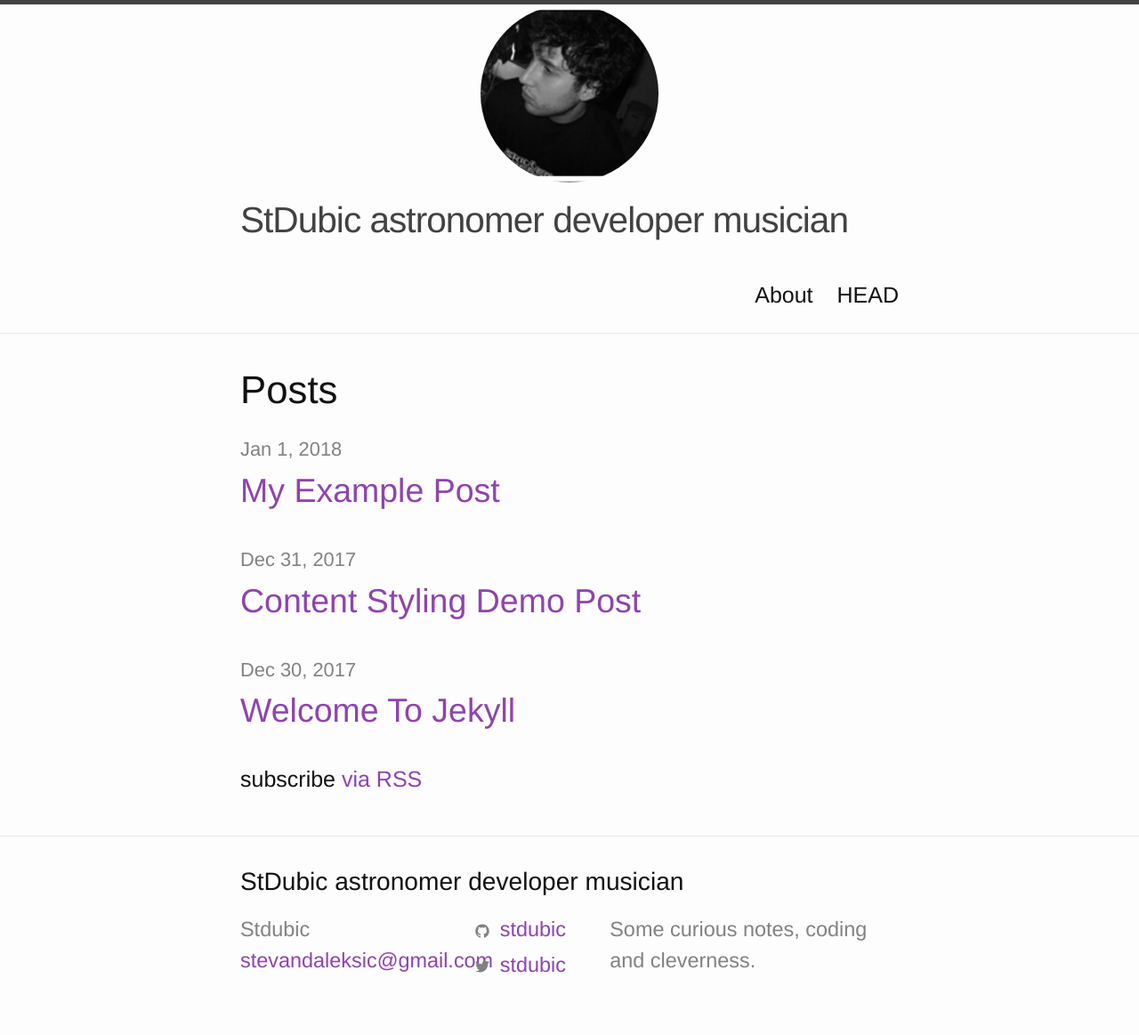
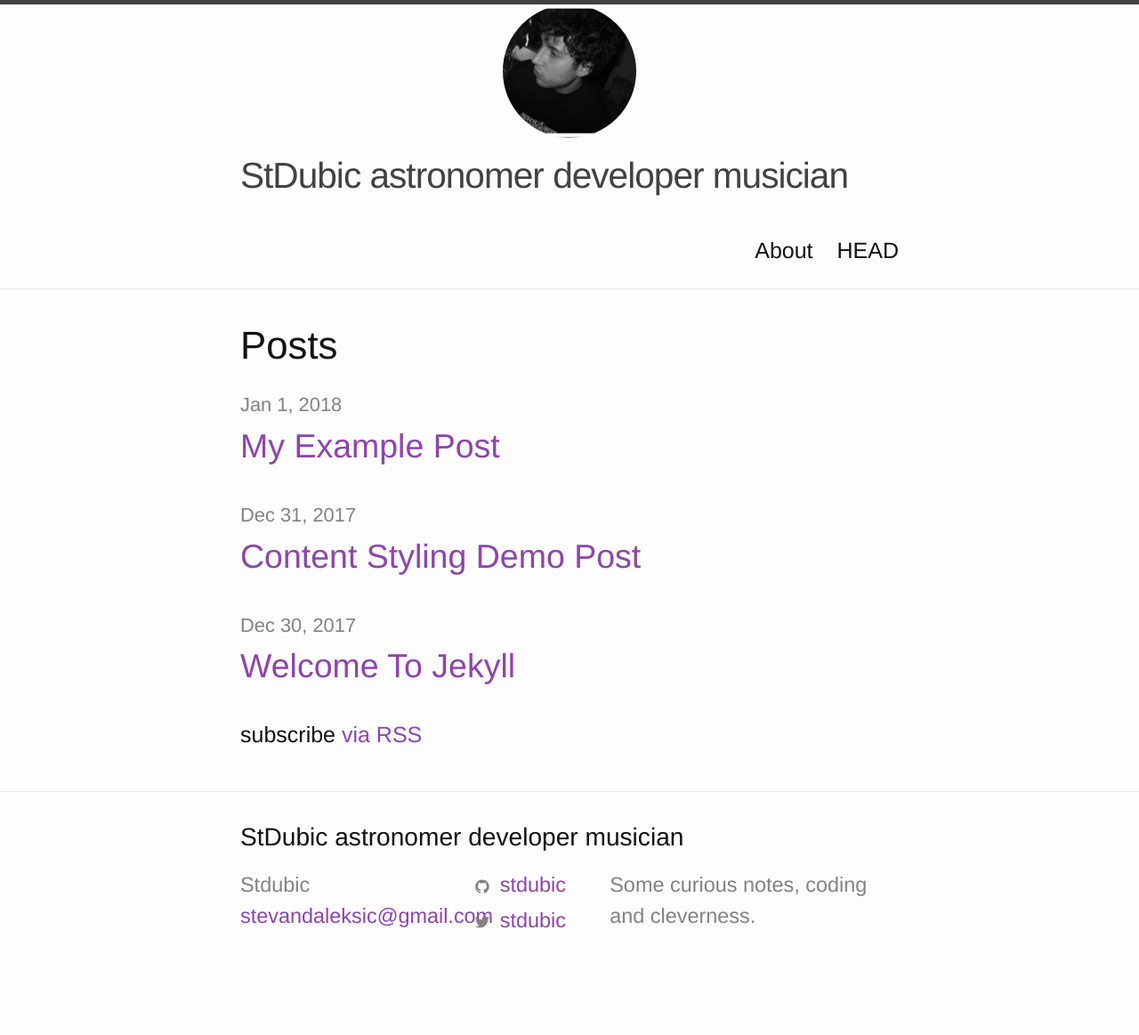
Before and after one commit to Stdubic/Stevan-Aleksic-aka-Stdubic, a Jekyll site: the page built from index.md, in a window 1280 px wide. Shown: the whole page at 89% size. Built offline with Jekyll 4.4.1, drawn with Linux system fonts in a browser that asks for light colours; after the commit the page ends 1113 px from its top, so only the background shows below that.

Commit message:
Update header.html

```diff
--- a/_includes/header.html
+++ b/_includes/header.html
@@ -4,7 +4,7 @@
     {% assign default_paths = site.pages | map: "path" %}
     {% assign page_paths = site.header_pages | default: default_paths %}
 
-    <img id="logo" class="center" src="{{{site.github.url}}/assets/slikaJa_400x400.png" alt="stevan aleksic" height="200" width="200" align="middle">
+    <img id="logo" class="center" src="{{{site.github.url}}/assets/slikaJa_400x400.png" alt="stevan aleksic" height="150" width="150" align="middle">
     <a class="site-title" rel="author" href="{{ "/" | relative_url }}">{{ site.title | escape }}</a>
 
     {% if page_paths %}
```
